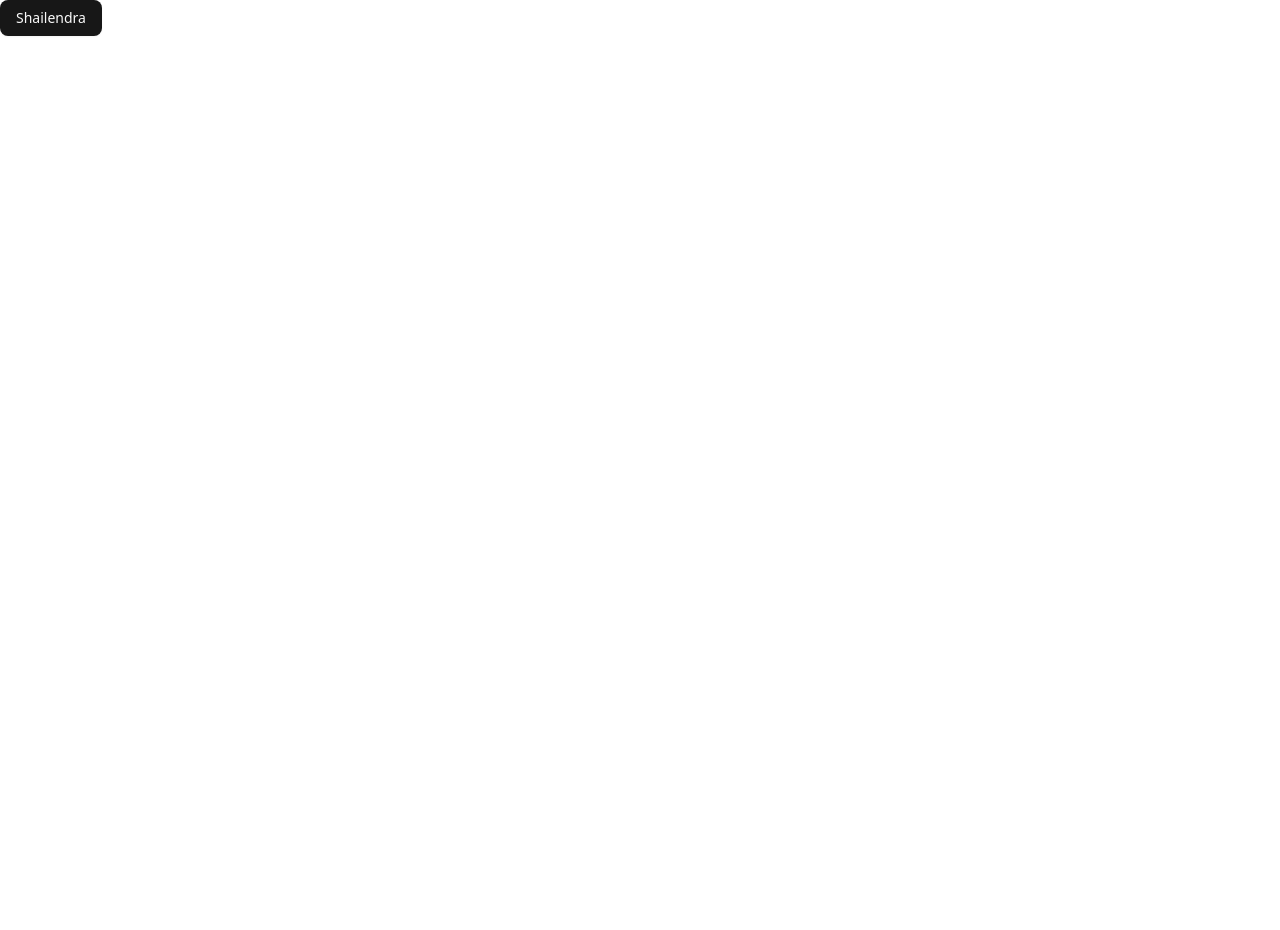
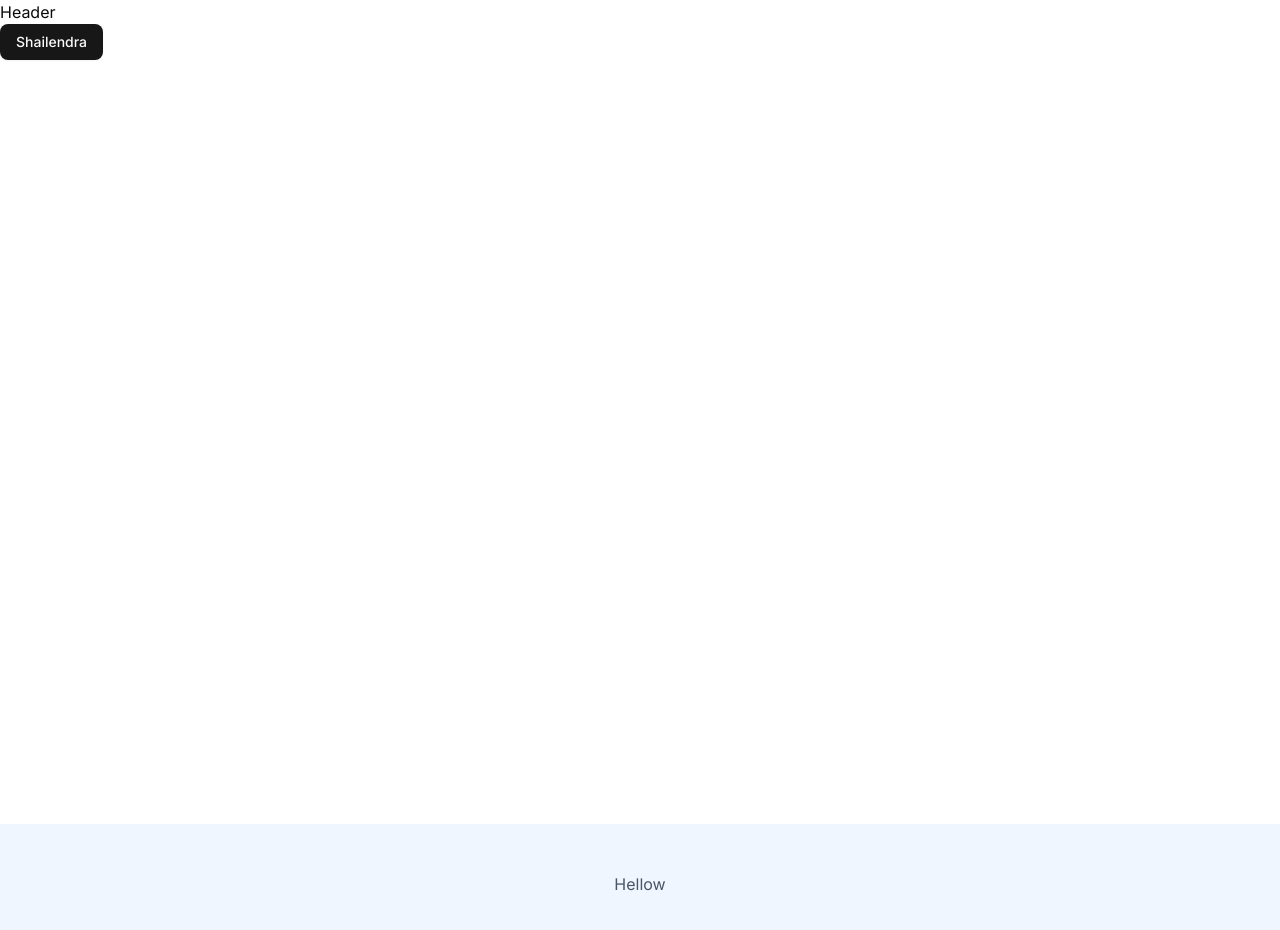
Before and after one commit to Shailendra-Chouhan-CA87/finthesis, a Next.js app: page / in a window 1280 px wide. Shown: the top 930 px of the page. Before the commit the page ends 800 px from the top, so only its background shows below. Built offline with nearby package versions, Linux system fonts and the light colour scheme.

Commit message:
Add Header and Footer Tag

```diff
--- a/app/layout.js
+++ b/app/layout.js
@@ -1,28 +1,27 @@
-import { Geist, Geist_Mono } from "next/font/google";
+import { Inter } from "next/font/google";
 import "./globals.css";
+import Header from "@/components/header";
 
-const geistSans = Geist({
-  variable: "--font-geist-sans",
-  subsets: ["latin"],
-});
-
-const geistMono = Geist_Mono({
-  variable: "--font-geist-mono",
-  subsets: ["latin"],
-});
+const inter = Inter({ subsets: ["latin"] });
 
 export const metadata = {
-  title: "Create Next App",
-  description: "Generated by create next app",
+  title: "finthesis",
+  description: "Finance Management Tool",
 };
 
 export default function RootLayout({ children }) {
   return (
     <html lang="en">
-      <body
-        className={`${geistSans.variable} ${geistMono.variable} antialiased`}
-      >
-        {children}
+      <body className={`${inter.className}`}>
+      {/* header */}
+      <Header />
+      <main className=" min-h-screen">{children}</main>
+      {/* footer */}
+      <footer className="bg-blue-50 py-12">
+        <div className=" container mx-auto px-4 text-center text-gray-600">
+          <p>Hellow</p>
+        </div>
+      </footer>
       </body>
     </html>
   );
--- /dev/null
+++ b/components/header.jsx
@@ -0,0 +1,7 @@
+const Header = () => {
+  return (
+    <div>Header</div>
+  );
+}
+
+export default Header;
```
